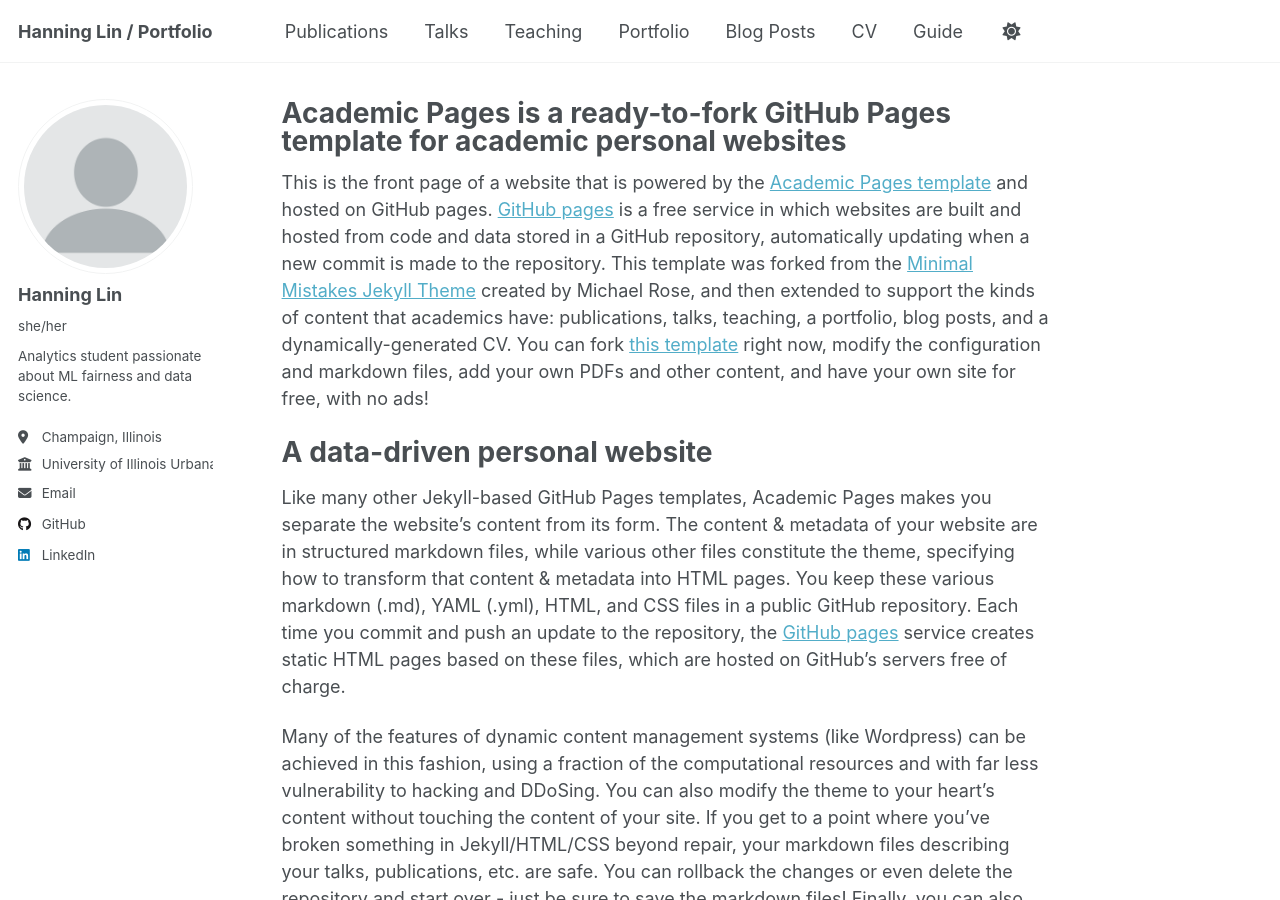
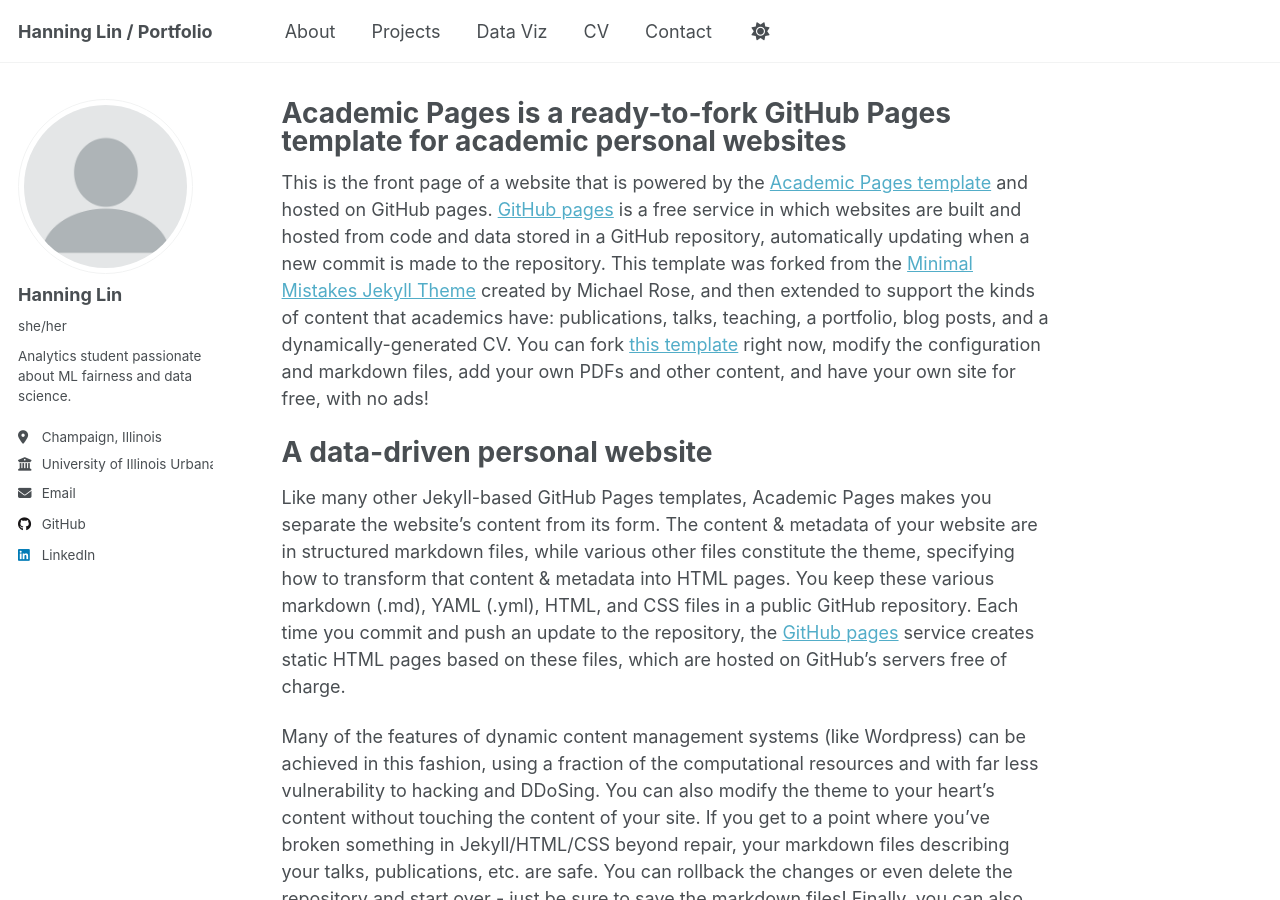
Before and after one commit to GSYH/hanning, a Jekyll site: the page built from _pages/about.md, in a window 1280 px wide and 900 px high. Built offline with Jekyll 4.4.1, drawn with Linux system fonts in a browser that asks for light colours.

Commit message:
Update navigation.yml

```diff
--- a/_data/navigation.yml
+++ b/_data/navigation.yml
@@ -8,26 +8,17 @@
 #      Markdown formatted page while the second is generated using JSON.
 
 main:
-  - title: "Publications"
-    url: /publications/
+  - title: "About"
+    url: /about/
 
-  - title: "Talks"
-    url: /talks/
-
-  - title: "Teaching"
-    url: /teaching/
-
-  - title: "Portfolio"
+  - title: "Projects"
     url: /portfolio/
 
-  - title: "Blog Posts"
-    url: /year-archive/
+  - title: "Data Viz"
+    url: /datavis/
 
   - title: "CV"
     url: /cv/
 
-  # - title: "CV"
-  #   url: /cv-json/
-
-  - title: "Guide"
+  - title: "Contact"
     url: /markdown/
```
